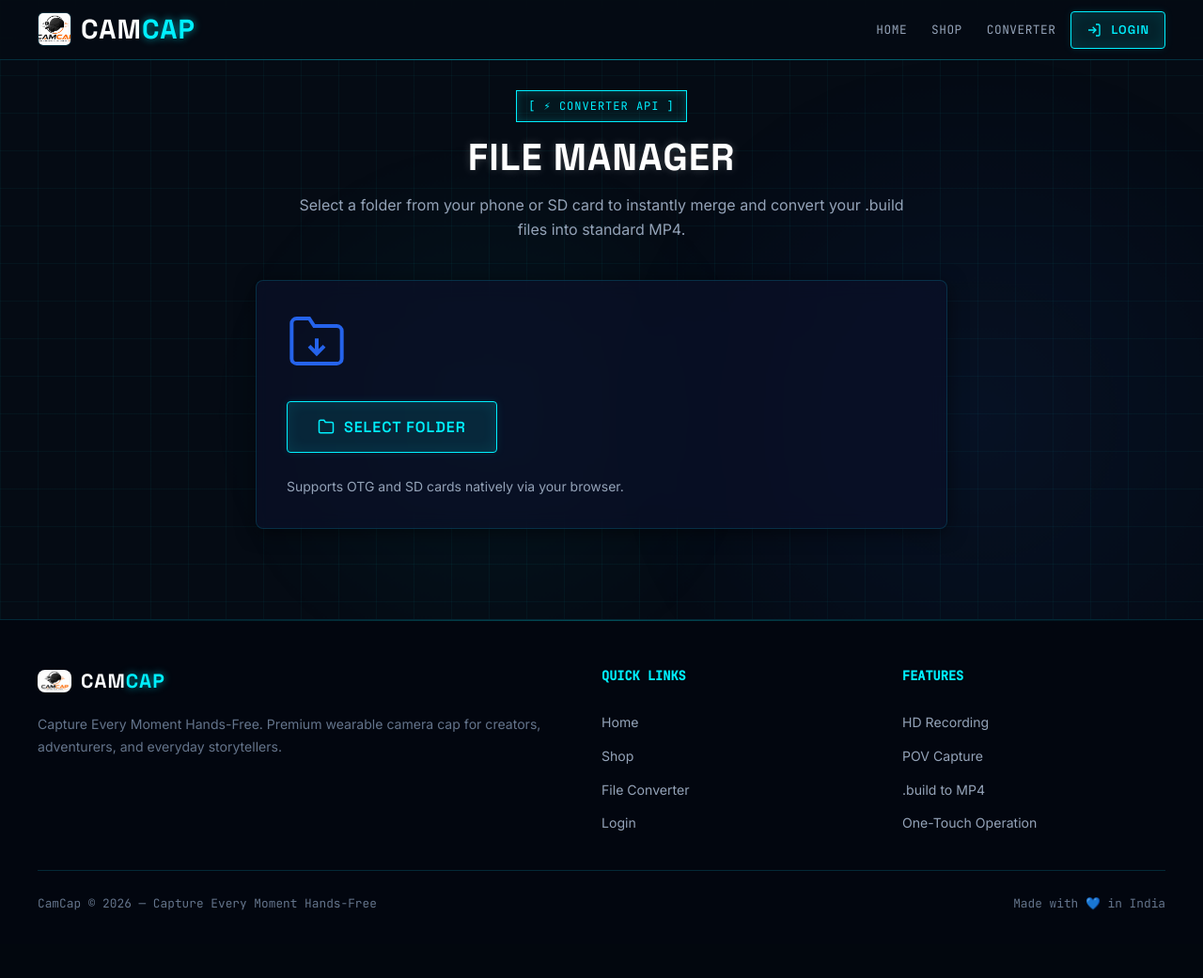
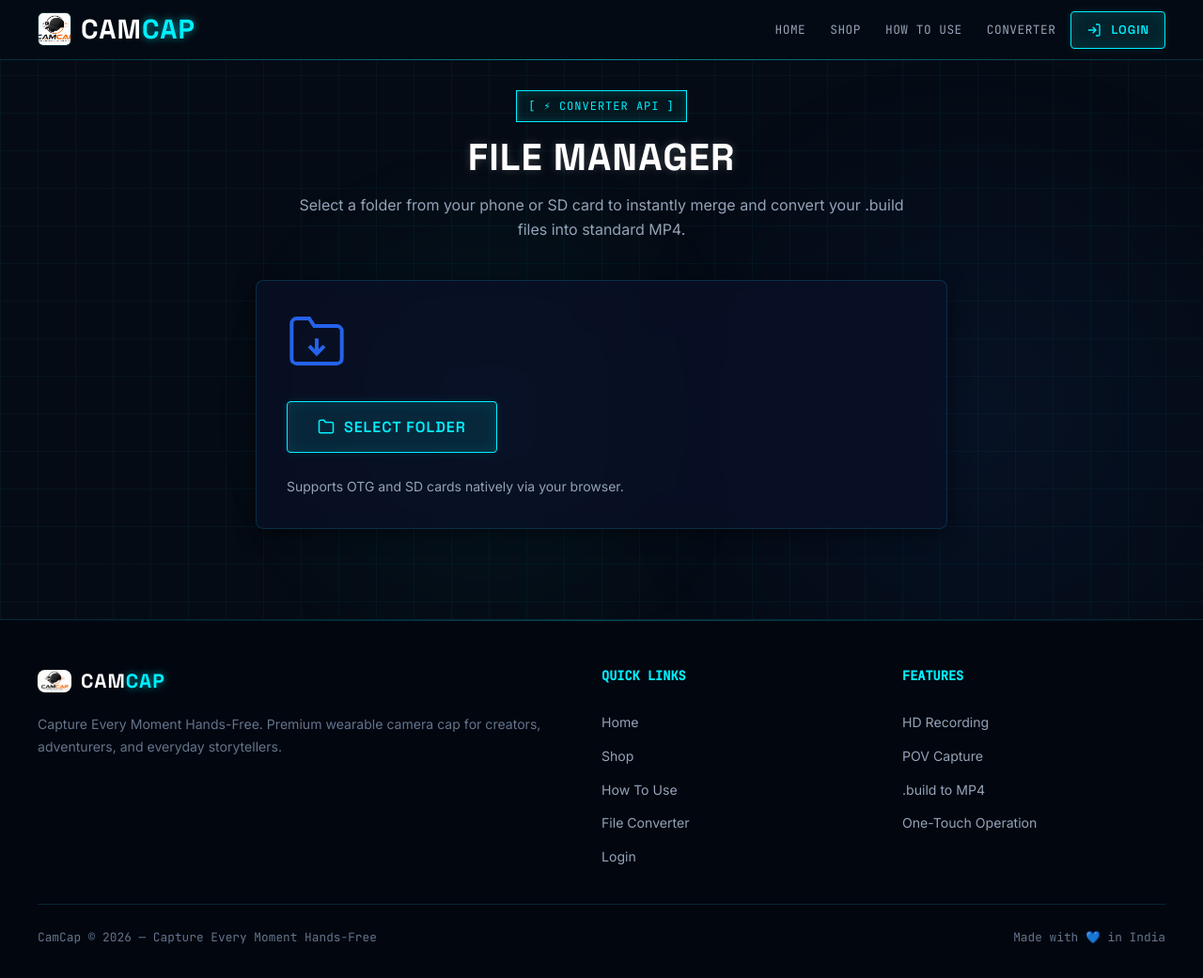
Before and after one commit to prithu000/Project, a Django app: page /convert/ in a window 1280 px wide. Shown: the whole page at 94% size. Before the commit the page ends 969 px from the top, so only its background shows below. Run offline with Django 5.2, Linux system fonts and the light colour scheme.

Commit message:
Move How-To guides to a separate page and add navigation links

```diff
--- a/converter/templates/converter/base.html
+++ b/converter/templates/converter/base.html
@@ -33,6 +33,7 @@
             <nav class="header-nav" id="desktopNav">
                 <a href="/" class="nav-link">Home</a>
                 <a href="{% url 'shop:product' %}" class="nav-link">Shop</a>
+                <a href="{% url 'converter:how_to_use' %}" class="nav-link">How To Use</a>
                 <a href="{% url 'converter:convert' %}" class="nav-link">Converter</a>
 
                 {% if user.is_authenticated %}
@@ -80,6 +81,10 @@
         <a href="{% url 'shop:product' %}" class="nav-link">
             <svg width="18" height="18" viewBox="0 0 24 24" fill="none" stroke="currentColor" stroke-width="2"><circle cx="9" cy="21" r="1"/><circle cx="20" cy="21" r="1"/><path d="M1 1h4l2.68 13.39a2 2 0 0 0 2 1.61h9.72a2 2 0 0 0 2-1.61L23 6H6"/></svg>
             Shop
+        </a>
+        <a href="{% url 'converter:how_to_use' %}" class="nav-link">
+            <svg width="18" height="18" viewBox="0 0 24 24" fill="none" stroke="currentColor" stroke-width="2"><circle cx="12" cy="12" r="10"/><path d="M9.09 9a3 3 0 0 1 5.83 1c0 2-3 3-3 3"/><line x1="12" y1="17" x2="12.01" y2="17"/></svg>
+            How To Use
         </a>
         <a href="{% url 'converter:convert' %}" class="nav-link">
             <svg width="18" height="18" viewBox="0 0 24 24" fill="none" stroke="currentColor" stroke-width="2"><polygon points="23 7 16 12 23 17 23 7"/><rect x="1" y="5" width="15" height="14" rx="2" ry="2"/></svg>
@@ -131,6 +136,7 @@
                 <h4>Quick Links</h4>
                 <a href="/">Home</a>
                 <a href="{% url 'shop:product' %}">Shop</a>
+                <a href="{% url 'converter:how_to_use' %}">How To Use</a>
                 <a href="{% url 'converter:convert' %}">File Converter</a>
                 {% if user.is_authenticated %}
                     <a href="{% url 'shop:orders' %}">My Orders</a>
--- a/converter/urls.py
+++ b/converter/urls.py
@@ -10,4 +10,5 @@ urlpatterns = [
     path('api/check-ffmpeg/', views.check_ffmpeg_status, name='check_ffmpeg'),
     path('api/preview/<str:filename>/', views.preview_file, name='preview_file'),
     path('api/download/<str:filename>/', views.download_file, name='download_file'),
+    path('how-to-use/', views.how_to_use_page, name='how_to_use'),
 ]
--- a/converter/views.py
+++ b/converter/views.py
@@ -18,6 +18,11 @@ from . import utils
 def index(request):
     """Render the landing page."""
     return render(request, 'converter/index.html')
+
+
+def how_to_use_page(request):
+    """Render the How to Use guide."""
+    return render(request, 'converter/how_to_use.html')
 
 
 def convert_page(request):
```
Also changed, not shown: converter/templates/converter/how_to_use.html (added, +73 -0 lines), converter/templates/converter/index.html (+0 -64 lines).
